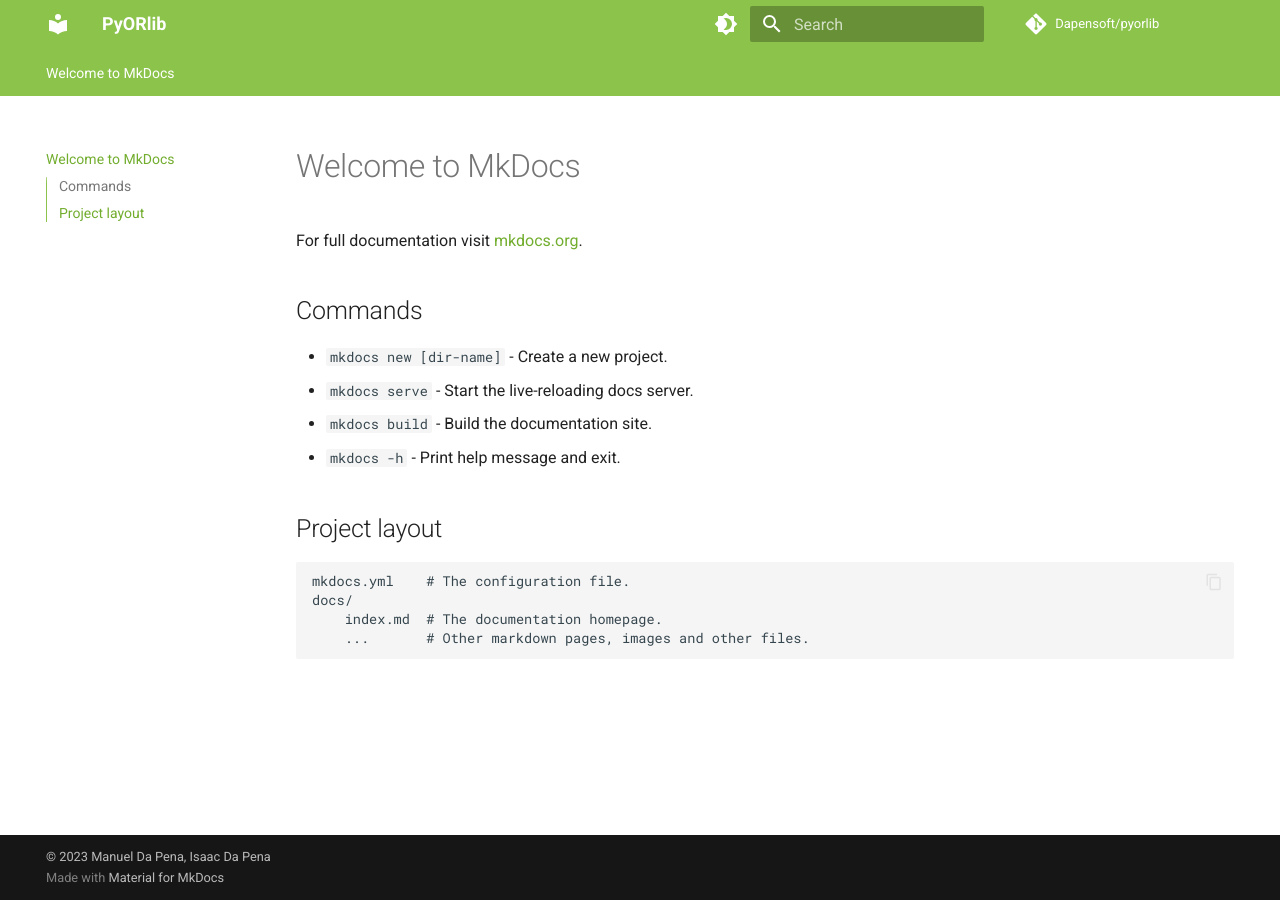
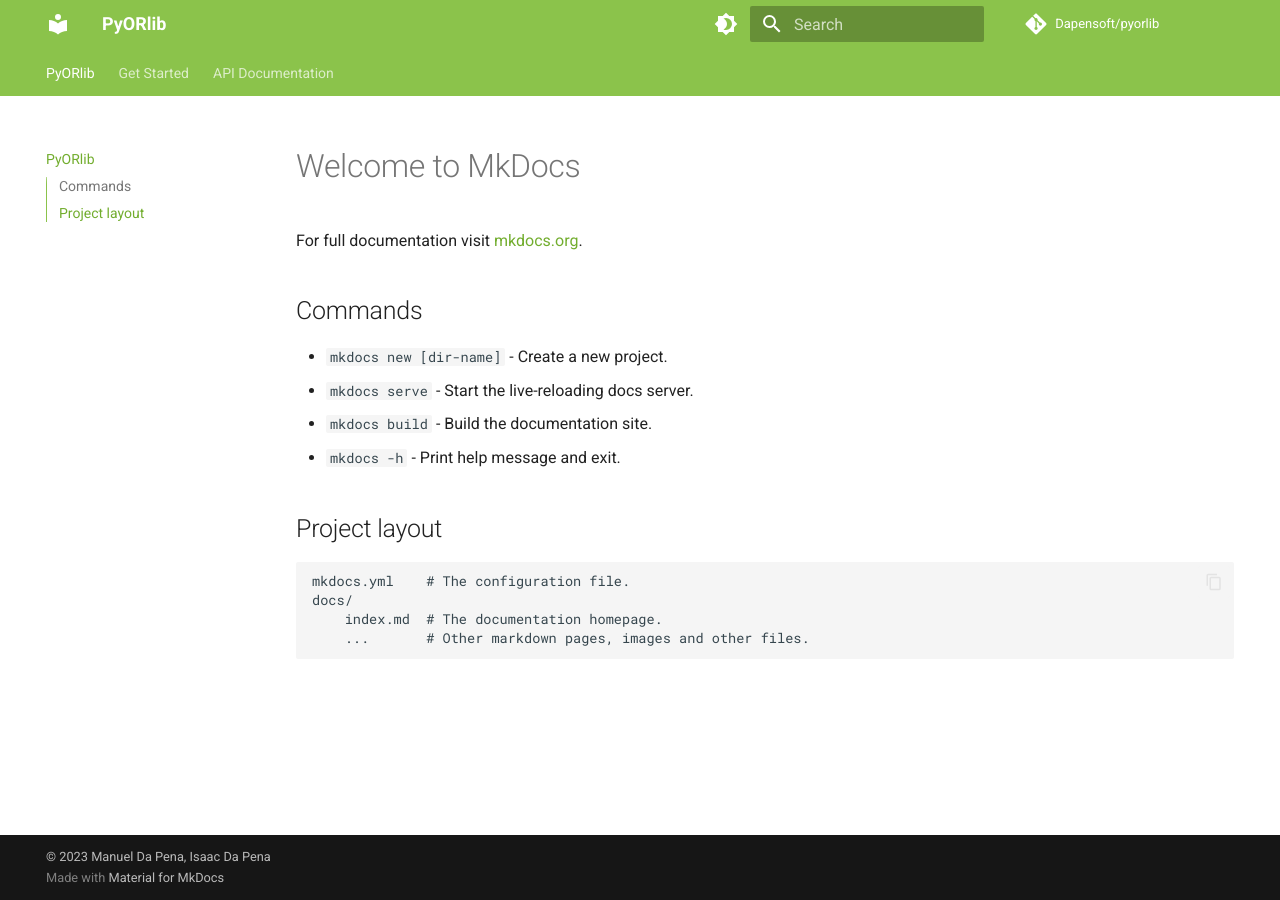
Before and after one commit to dapensoft/pyorlib, an MkDocs documentation site: the page built from docs/index.md, in a window 1280 px wide. Built offline with MkDocs 1.6.1 and Material for MkDocs 9.7.7, drawn with Linux system fonts in a browser that asks for light colours; comment, search, counter and statistics services are not loaded.

Commit message:
Add MKDocs nav

```diff
--- a/mkdocs.yml
+++ b/mkdocs.yml
@@ -54,6 +54,11 @@
       emoji_index: !!python/name:materialx.emoji.twemoji
       emoji_generator: !!python/name:materialx.emoji.to_svg
 
+nav:
+  - PyORlib: index.md
+  - Get Started: install/install.md
+  - API Documentation: api/api.md
+
 copyright: |
   &copy; 2023 <a href="https://github.com/NachoDPP" target="_blank" rel="NachoDPP">Manuel Da Pena</a>,
   <a href="https://github.com/IxDevel" target="_blank" rel="IxDevel">Isaac Da Pena</a>
```
Also changed, not shown: docs/api/api.md (added), docs/install/install.md (added).
